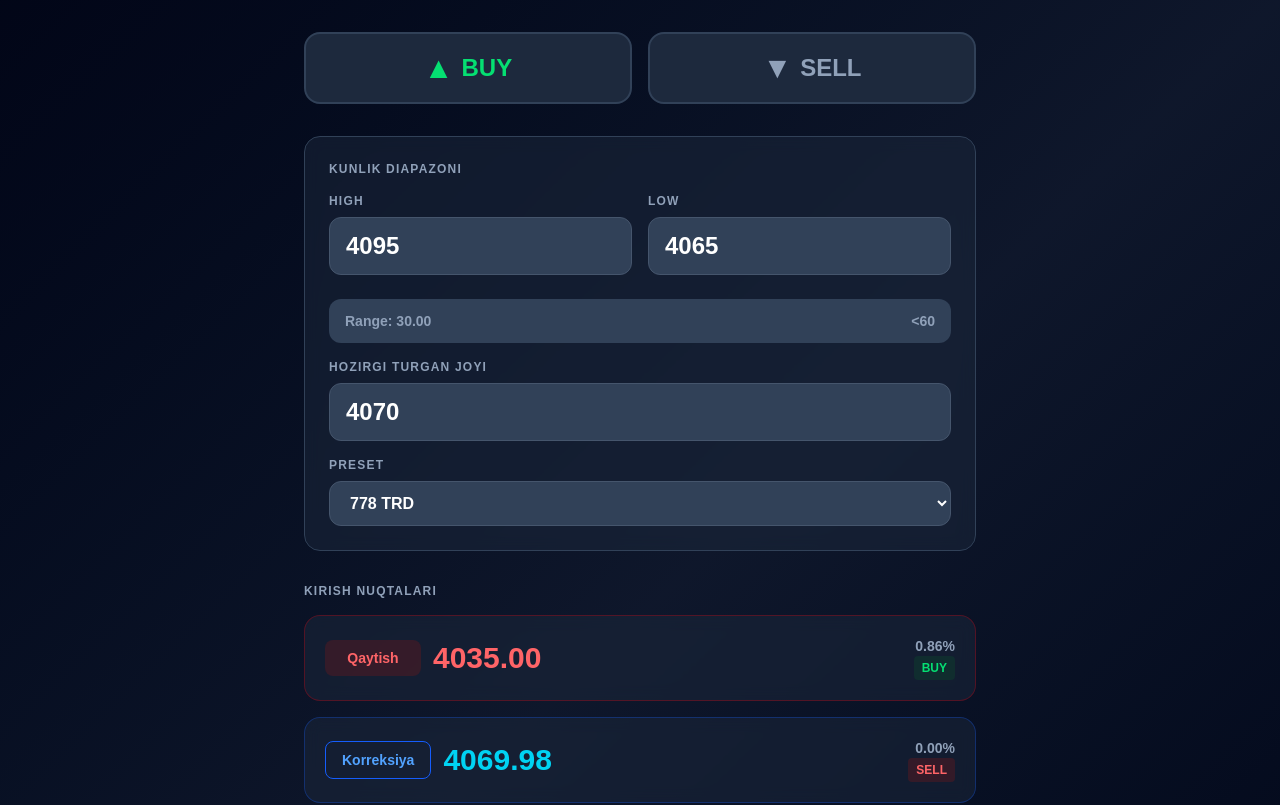
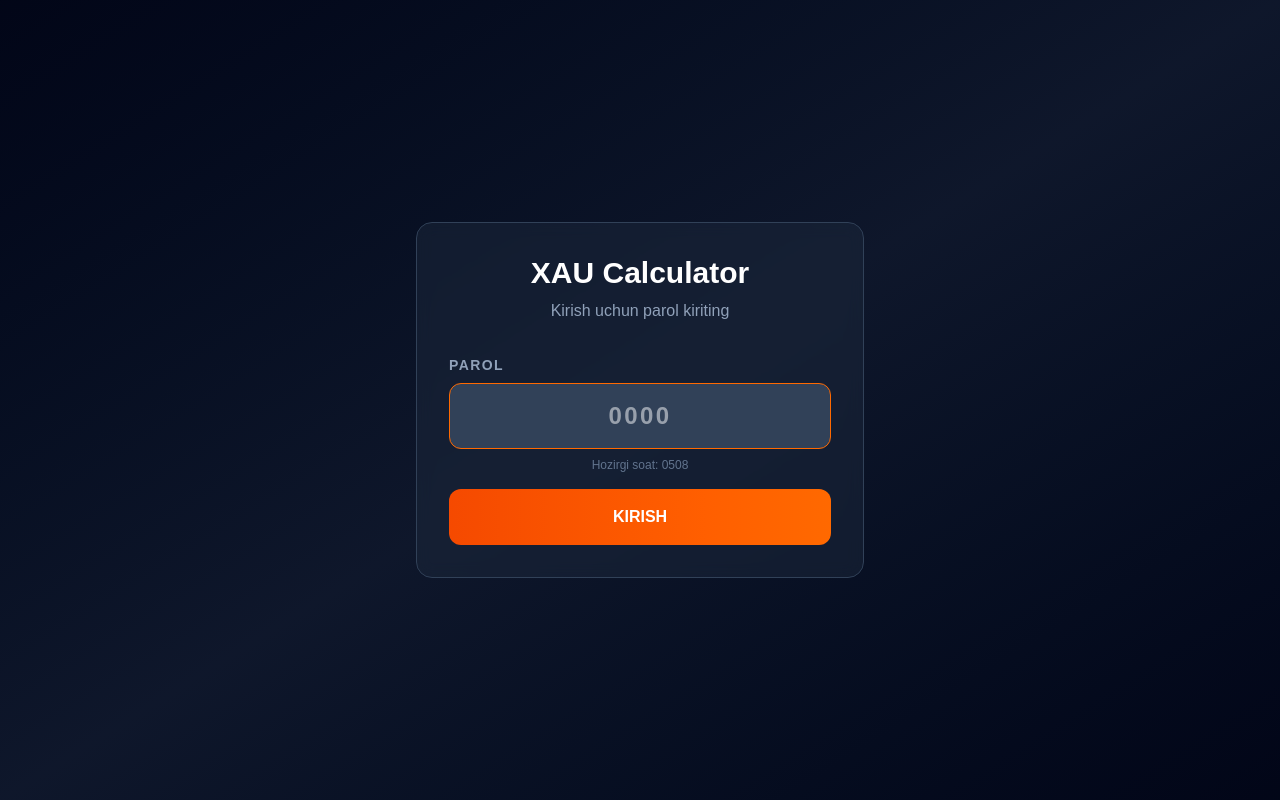
Before and after one commit to raimovislom11-dot/kalkulyator, a Next.js app: page / in a window 1280 px wide. Shown: the top 805 px of the page. Built offline with nearby package versions, Linux system fonts and the light colour scheme.

Commit message:
feat: add time-based authentication to XAU Calculator
Co-authored-by: Islom Raimov <292681944+raimovislom11-dot@users.noreply.github.com>

```diff
--- a/app/page.tsx
+++ b/app/page.tsx
@@ -1,6 +1,6 @@
 'use client';
 
-import { useState, useMemo } from 'react';
+import { useState, useMemo, useEffect } from 'react';
 
 type Preset = '778 TRD' | 'AB TRADE';
 
@@ -15,11 +15,71 @@ const presetConfigs: Record<Preset, RatioConfig> = {
   'AB TRADE': { rRev: 0.3846, rCor: 0.0, rCons: 0.225 },
 };
 
+const getTimeBasedPassword = (): string => {
+  const now = new Date();
+  const hours = String(now.getHours()).padStart(2, '0');
+  const minutes = String(now.getMinutes()).padStart(2, '0');
+  return `${hours}${minutes}`;
+};
+
 export default function XAUCalculator() {
   const [dailyHigh, setDailyHigh] = useState<string>('4095');
   const [dailyLow, setDailyLow] = useState<string>('4065');
   const [currentPrice, setCurrentPrice] = useState<string>('4070');
   const [preset, setPreset] = useState<Preset>('778 TRD');
+  const [passwordInput, setPasswordInput] = useState<string>('');
+  const [isAuthenticated, setIsAuthenticated] = useState<boolean>(false);
+  const [currentTime, setCurrentTime] = useState<string>('');
+
+  useEffect(() => {
+    setCurrentTime(getTimeBasedPassword());
+  }, []);
+
+  const handlePasswordSubmit = (e: React.FormEvent) => {
+    e.preventDefault();
+    if (passwordInput === getTimeBasedPassword()) {
+      setIsAuthenticated(true);
+    } else {
+      setPasswordInput('');
+      alert('Parol noto\'g\'ri!');
+    }
+  };
+
+  if (!isAuthenticated) {
+    return (
+      <div className="min-h-screen bg-gradient-to-br from-slate-950 via-slate-900 to-slate-950 flex items-center justify-center p-4">
+        <div className="w-full max-w-md">
+          <div className="bg-slate-800/50 border border-slate-700 rounded-2xl p-8 backdrop-blur">
+            <h1 className="text-3xl font-bold text-white text-center mb-2">XAU Calculator</h1>
+            <p className="text-slate-400 text-center mb-8">Kirish uchun parol kiriting</p>
+
+            <form onSubmit={handlePasswordSubmit} className="space-y-4">
+              <div>
+                <label className="text-slate-400 text-sm font-bold tracking-widest mb-2 block">PAROL</label>
+                <input
+                  type="password"
+                  value={passwordInput}
+                  onChange={(e) => setPasswordInput(e.target.value)}
+                  className="w-full px-4 py-4 bg-slate-700 border border-slate-600 rounded-xl text-white text-2xl font-bold text-center focus:border-orange-500 focus:outline-none tracking-widest"
+                  placeholder="0000"
+                  maxLength="4"
+                  autoFocus
+                />
+                <p className="text-slate-500 text-xs mt-2 text-center">Hozirgi soat: {currentTime}</p>
+              </div>
+
+              <button
+                type="submit"
+                className="w-full py-4 bg-gradient-to-r from-orange-600 to-orange-500 hover:from-orange-700 hover:to-orange-600 text-white font-bold rounded-xl transition-all active:scale-95"
+              >
+                KIRISH
+              </button>
+            </form>
+          </div>
+        </div>
+      </div>
+    );
+  }
 
   const calculations = useMemo(() => {
     const high = parseFloat(dailyHigh) || 0;
```
